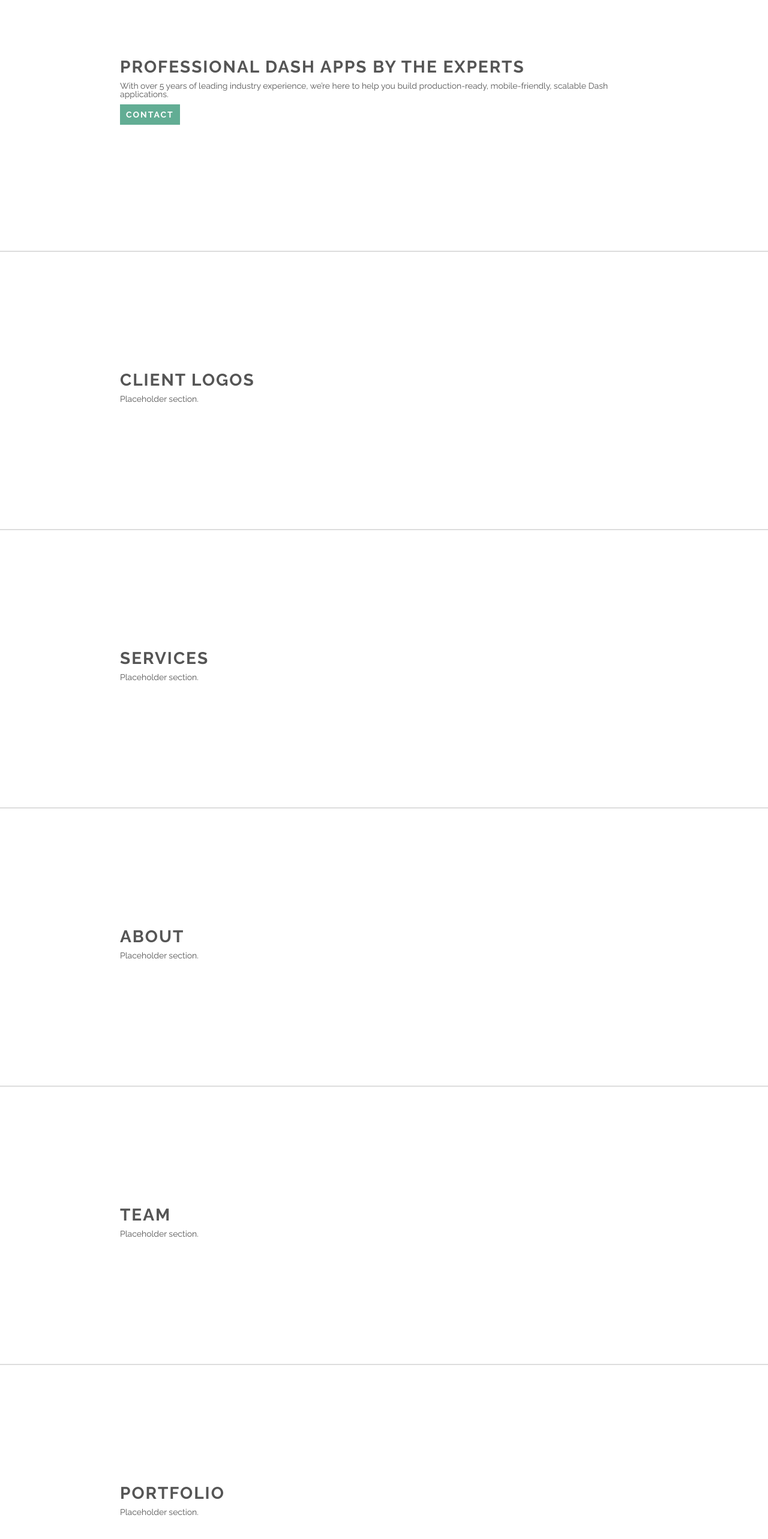
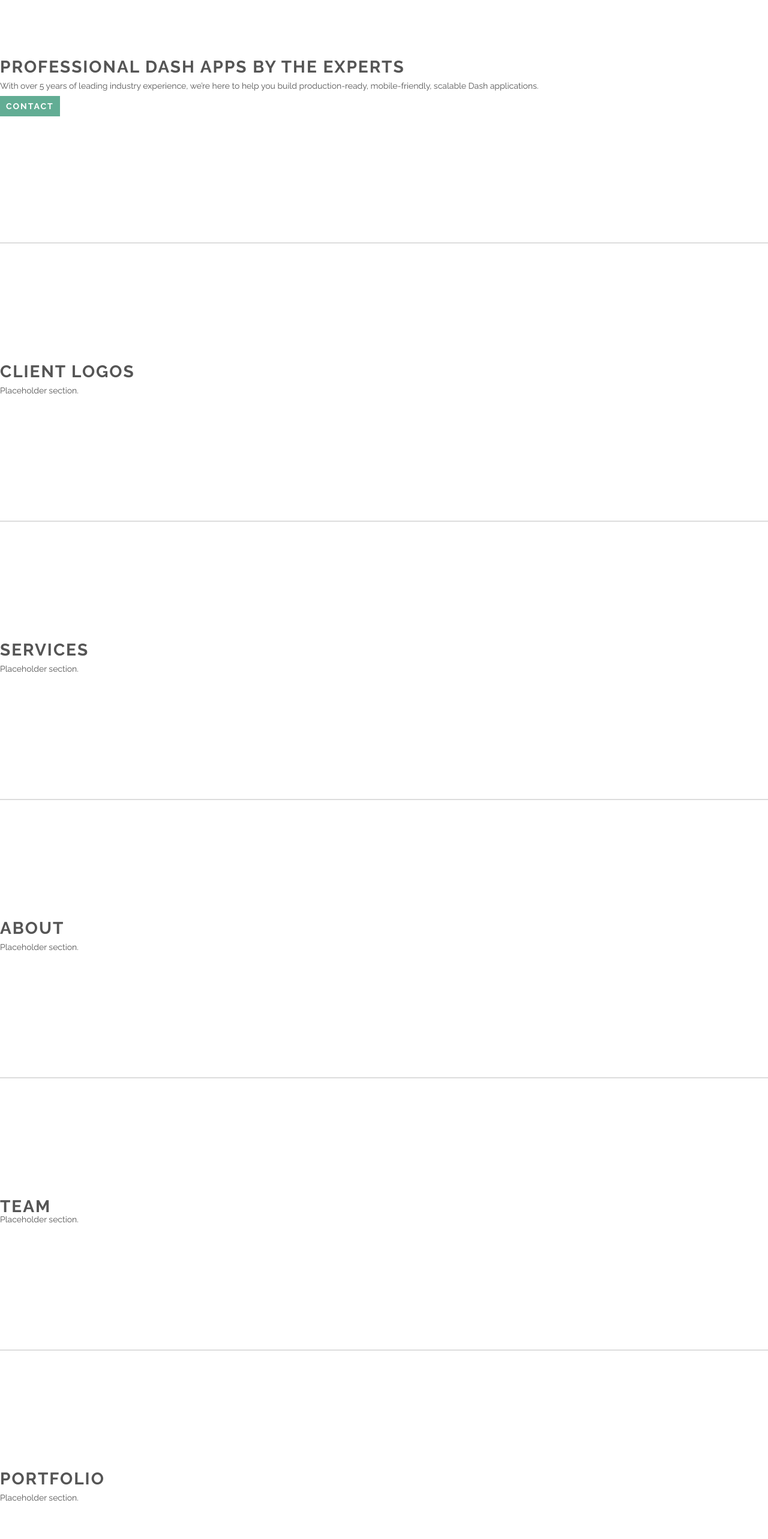
Before and after one commit to ohaanika/nextjs-website, a Next.js app: page / in a window 1280 px wide. Shown: the part 102-2668 px from the top of the page at 60% size. Built offline with nearby package versions, Linux system fonts and the light colour scheme; a web font is replaced by a local one.

Commit message:
feat(components, sections): add section component

```diff
--- /dev/null
+++ b/components/section.js
@@ -0,0 +1,9 @@
+const Section = (props) => (
+  <section id={props.id}>
+    <div className="container">
+      {props.children}
+    </div>
+  </section>
+)
+
+export default Section
--- a/sections/about.js
+++ b/sections/about.js
@@ -1,14 +1,12 @@
-import Link from 'next/link'
+import Section from '../components/section'
 
 const About = () => (
-  <section id="about">
-    <div>
-      <h3>About</h3>
-      <p>
-        Placeholder section.
-      </p>
-    </div>
-  </section>
+  <Section id="about">
+    <h3>About</h3>
+    <p>
+      Placeholder section.
+    </p>
+  </Section>
 )
 
 export default About
--- a/sections/clientLogos.js
+++ b/sections/clientLogos.js
@@ -1,14 +1,12 @@
-import Link from 'next/link'
+import Section from '../components/section'
 
 const ClientLogos = () => (
-  <section id="testimonials">
-    <div>
-      <h3>Client Logos</h3>
-      <p>
-        Placeholder section.
-      </p>
-    </div>
-  </section>
+  <Section>
+    <h3>Client Logos</h3>
+    <p>
+      Placeholder section.
+    </p>
+  </Section>
 )
 
 export default ClientLogos
--- a/sections/clientStories.js
+++ b/sections/clientStories.js
@@ -1,14 +1,12 @@
-import Link from 'next/link'
+import Section from '../components/section'
 
 const ClientStories = () => (
-  <section id="stories">
-    <div>
-      <h3>Client Stories</h3>
-      <p>
-        Placeholder section.
-      </p>
-    </div>
-  </section>
+  <Section id="stories">
+    <h3>Client Stories</h3>
+    <p>
+      Placeholder section.
+    </p>
+  </Section>
 )
 
 export default ClientStories
--- a/sections/contact.js
+++ b/sections/contact.js
@@ -1,14 +1,12 @@
-import Link from 'next/link'
+import Section from '../components/section'
 
 const Contact = () => (
-  <section id="contact">
-    <div>
-      <h3>Contact</h3>
-      <p>
-        Placeholder section.
-      </p>
-    </div>
-  </section>
+  <Section id="contact">
+    <h3>Contact</h3>
+    <p>
+      Placeholder section.
+    </p>
+  </Section>
 )
 
 export default Contact
--- a/sections/landing.js
+++ b/sections/landing.js
@@ -1,16 +1,15 @@
 import Link from 'next/link'
+import Section from '../components/section'
 
 const Landing = () => (
-  <section>
-    <div>
+  <Section>
     <h3>Professional Dash Apps by the Experts</h3>
     <p>
       With over 5 years of leading industry experience, we’re here to help you
       build production-ready, mobile-friendly, scalable Dash applications.
     </p>
     <button><Link href='#contact'><a>Contact</a></Link></button>
-    </div>
-  </section>
+  </Section>
 )
 
 export default Landing
--- a/sections/portfolio.js
+++ b/sections/portfolio.js
@@ -1,4 +1,4 @@
-import Link from 'next/link'
+import Section from '../components/section'
 
 const PortfolioInfo = [
   {
@@ -28,14 +28,12 @@ const PortfolioInfo = [
 ]
 
 const Portfolio = () => (
-  <section id="portfolio">
-    <div>
-      <h3>Portfolio</h3>
-      <p>
-        Placeholder section.
-      </p>
-    </div>
-  </section>
+  <Section id="portfolio">
+    <h3>Portfolio</h3>
+    <p>
+      Placeholder section.
+    </p>
+  </Section>
 )
 
 export default Portfolio
--- a/sections/services.js
+++ b/sections/services.js
@@ -1,14 +1,12 @@
-import Link from 'next/link'
+import Section from '../components/section'
 
 const Services = () => (
-  <section id="services">
-    <div>
-      <h3>Services</h3>
-      <p>
-        Placeholder section.
-      </p>
-    </div>
-  </section>
+  <Section id="services">
+    <h3>Services</h3>
+    <p>
+      Placeholder section.
+    </p>
+  </Section>
 )
 
 export default Services
--- a/sections/team.js
+++ b/sections/team.js
@@ -1,4 +1,4 @@
-import Link from 'next/link'
+import Section from '../components/section'
 
 const TeamInfo = [
   {
@@ -37,14 +37,14 @@ const TeamInfo = [
 ]
 
 const Team = () => (
-  <section id="team">
+  <Section id="team">
     <div>
       <h3>Team</h3>
       <p>
         Placeholder section.
       </p>
     </div>
-  </section>
+  </Section>
 )
 
 export default Team
--- a/styles/style.css
+++ b/styles/style.css
@@ -126,7 +126,7 @@ nav button a {
 }
 
 section {
-    padding: 200px;
+    padding: 200px 0;
     border-bottom: 2px solid var(--color-border);
 }
 section:last-child {
```
Lines whose indentation alone changed are shown as unchanged.
